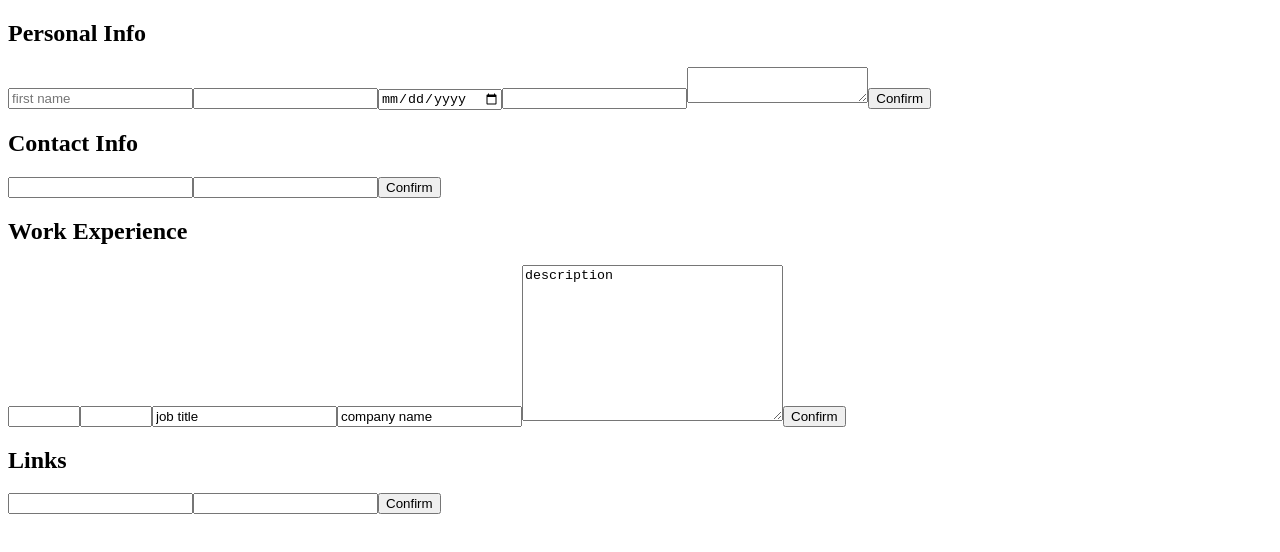
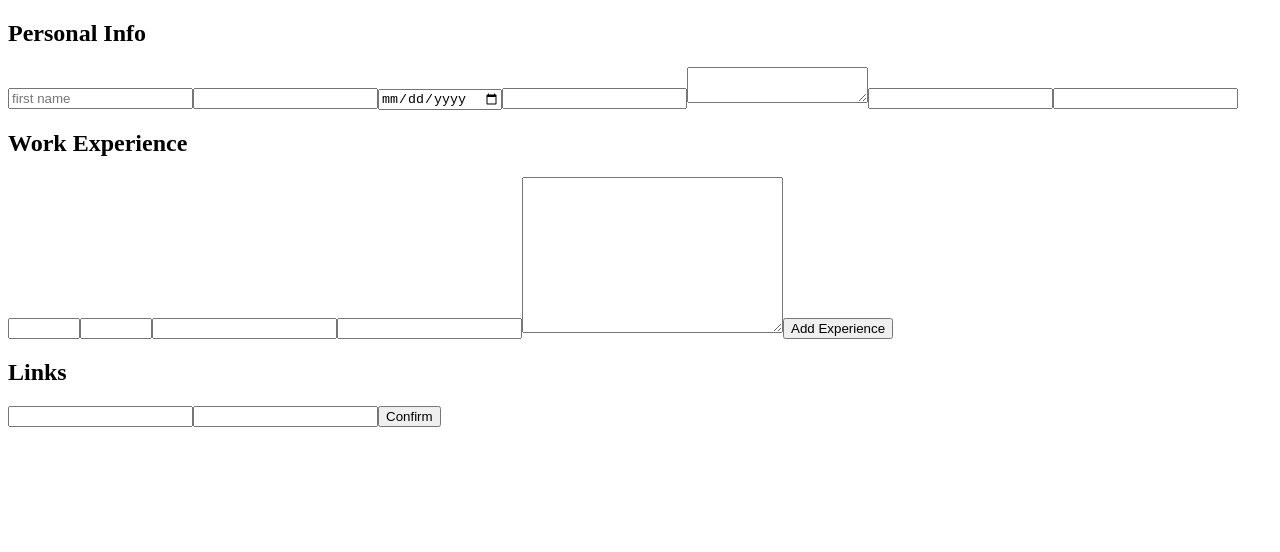
Before and after one commit to Bawelna0225/the-odin-project, a React (Create React App) app in the folder cv-application/: page / in a window 1280 px wide. Shown: the top 552 px of the page. Built offline with nearby package versions, Linux system fonts and the light colour scheme.

Commit message:
personal info form in another file

```diff
--- a/cv-application/src/Form.jsx
+++ b/cv-application/src/Form.jsx
@@ -1,8 +1,9 @@
 import React, { useState } from 'react'
 import { v4 as uuidv4 } from 'uuid'
+import { PersonalInfoForm } from './components/PersonalInfoForm'
 
 const Form = () => {
-	const [formData, setFormData] = useState({
+	const [personalData, setPersonalData] = useState({
 		firstName: '',
 		lastName: '',
 		dateOfBirth: '',
@@ -10,7 +11,8 @@ const Form = () => {
 		personalDescription: '',
 		phone: '',
 		email: '',
-		experience: [
+	})
+	const [experienceData, setExperienceData] = useState([
 		{
 			id: uuidv4(),
 			startDate: '',
@@ -19,7 +21,8 @@ const Form = () => {
 			companyName: '',
 			workDescription: '',
 		},
-		],
+	])
+	const [educationData, setEducationData] = useState({
 		education: [
 			{
 				id: uuidv4(),
@@ -30,6 +33,8 @@ const Form = () => {
 				university: '',
 			},
 		],
+	})
+	const [formData, setFormData] = useState({
 		languages: [
 			{
 				languageName: '',
@@ -55,40 +60,34 @@ const Form = () => {
 	const handleSubmit = (e) => {
 		e.preventDefault()
 	}
+	const handleAddExperience = (e) => {
+		e.preventDefault()
+	}
 	const handlePersonalDataChange = (e) => {
 		const { name, value } = e.target
-		setFormData((prevData) => ({
+		setPersonalData((prevData) => ({
+			...prevData,
+			[name]: value,
+		}))
+	}
+	const handleExperienceChange = (e) => {
+		const { name, value } = e.target
+		setExperienceData((prevData) => ({
 			...prevData,
 			[name]: value,
 		}))
 	}
 	return (
 		<>
-			<form onSubmit={(e) => handleSubmit(e)}>
-				<h2>Personal Info</h2>
-				<input name="firstName" type="text" onChange={(e) => handlePersonalDataChange(e)} value={formData.firstName} placeholder="first name" />
-				<input name="lastName" type="text" onChange={(e) => handlePersonalDataChange(e)} value={formData.lastName} />
-				<input name="dateOfBirth" type="date" onChange={(e) => handlePersonalDataChange(e)} value={formData.dateOfBirth} />
-				<input name="placeOfBirth" type="text" onChange={(e) => handlePersonalDataChange(e)} value={formData.placeOfBirth} />
-				<textarea name="personalDescription" onChange={(e) => handlePersonalDataChange(e)} value={formData.personalDescription}></textarea>
-				<button type="submit">Confirm</button>
-			</form>
-			<form onSubmit={(e) => handleSubmit(e)}>
-				<h2>Contact Info</h2>
-				<input name="phone" type="number" onChange={(e) => handlePersonalDataChange(e)} value={formData.phone} />
-				<input type="email" name="email" onChange={(e) => handlePersonalDataChange(e)} value={formData.email} />
-				<button type="submit">Confirm</button>
-			</form>
-			<p>{formData.firstName}</p>
-
-			<form onSubmit={(e) => handleSubmit(e)}>
+			<PersonalInfoForm handlePersonalDataChange={handlePersonalDataChange} personalData={personalData} />
+			<form onSubmit={(e) => handleAddExperience(e)}>
 				<h2>Work Experience</h2>
-				<input min="1900" max="2099" type="number" />
-				<input min="1900" max="2099" type="number" />
-				<input type="text" value="job title" />
-				<input type="text" value="company name" />
-				<textarea name="" id="" cols="30" rows="10" value="description"></textarea>
-				<button type="submit">Confirm</button>
+				<input min="1900" max="2099" name="startDate" type="number" onChange={(e) => handleExperienceChange(e)} value={experienceData.startDate} />
+				<input min="1900" max="2099" type="number" name="endDate" onChange={(e) => handleExperienceChange(e)} value={experienceData.endDate} />
+				<input type="text" name="jobPosition" onChange={(e) => handleExperienceChange(e)} value={experienceData.jobPosition} />
+				<input type="text" name="companyName" onChange={(e) => handleExperienceChange(e)} value={experienceData.companyName} />
+				<textarea name="workDescription" id="" cols="30" rows="10" onChange={(e) => handleExperienceChange(e)} value={experienceData.workDescription}></textarea>
+				<button type="submit">Add Experience</button>
 			</form>
 			{/*
 			<form onSubmit={() => handleSubmit()}>
--- a/cv-application/src/components/PersonalInfoForm.jsx
+++ b/cv-application/src/components/PersonalInfoForm.jsx
@@ -1,7 +1,18 @@
 import React from 'react'
 
-export const PersonalInfoForm = () => {
-  return (
-    <div>PersonalInfoForm</div>
-  )
+export const PersonalInfoForm = ({handlePersonalDataChange, personalData}) => {
+	return (
+		<div>
+			<form>
+				<h2>Personal Info</h2>
+				<input name="firstName" type="text" onChange={(e) => handlePersonalDataChange(e)} value={personalData.firstName} placeholder="first name" />
+				<input name="lastName" type="text" onChange={(e) => handlePersonalDataChange(e)} value={personalData.lastName} />
+				<input name="dateOfBirth" type="date" onChange={(e) => handlePersonalDataChange(e)} value={personalData.dateOfBirth} />
+				<input name="placeOfBirth" type="text" onChange={(e) => handlePersonalDataChange(e)} value={personalData.placeOfBirth} />
+				<textarea name="personalDescription" onChange={(e) => handlePersonalDataChange(e)} value={personalData.personalDescription}></textarea>
+				<input name="phone" type="number" onChange={(e) => handlePersonalDataChange(e)} value={personalData.phone} />
+				<input type="email" name="email" onChange={(e) => handlePersonalDataChange(e)} value={personalData.email} />
+			</form>
+		</div>
+	)
 }
```
Lines whose indentation alone changed are shown as unchanged.
